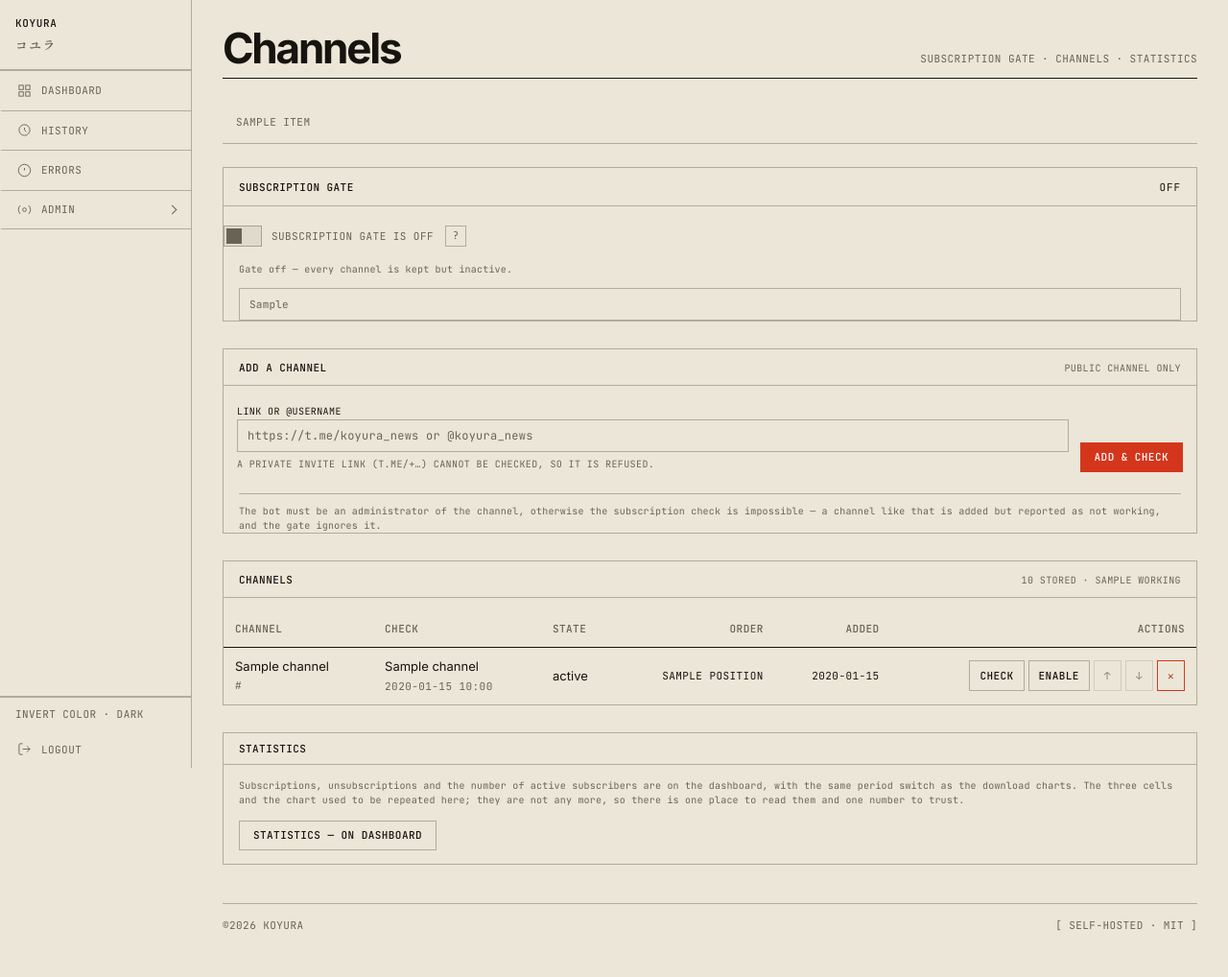
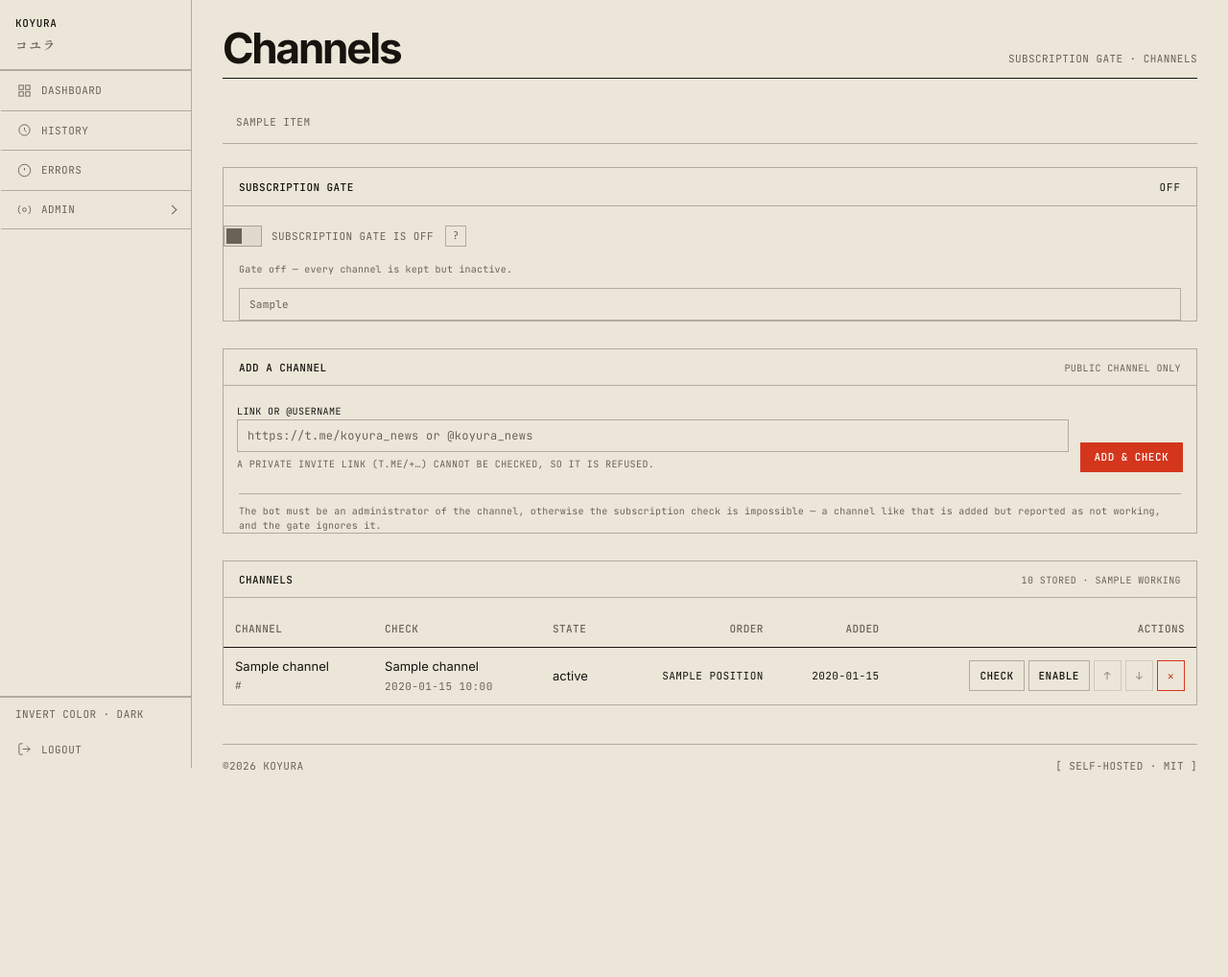
Before and after one commit to 1-01-dev/koyura-bot, a Flask app: template dashboard/templates/admin_channels.html in a window 1280 px wide. Shown: the whole page at 96% size. After the commit the page ends 804 px from the top, so only its background shows below. Run offline with Flask 3, Linux system fonts and the light colour scheme; the template is opened without the code that fills it: most values are stand-ins (such as "Sample title", 1, 10 or a date in 2020); parts of the project's set-up code (start-up, migrations or seed data) failed here and were passed over; some libraries are stand-ins or nearby versions.

Commit message:
refactor(dashboard): drop the Statistics link card from Channels
The card did not move the statistics, it only pointed at the dashboard:
on a page whose job is the switch and the channel list, that was a third
thing to read and not a number. The numbers stay on `/`, and the tests now
pin that no template renders a `channel-stats-link` id again.

```diff
--- a/dashboard/templates/admin_channels.html
+++ b/dashboard/templates/admin_channels.html
@@ -7,7 +7,7 @@
 {% block content %}
 <div class="page-head">
   <h1 class="page-title">Channels</h1>
-  <p class="page-meta mono">Subscription gate · channels · statistics</p>
+  <p class="page-meta mono">Subscription gate · channels</p>
 </div>
 
 {% include "_admin_tabs.html" %}
@@ -215,26 +215,6 @@
   {% endif %}
 </section>
 
-<!-- Statistics live on the Dashboard -----------------------------------
-     The numbers moved to `/`, next to the download KPIs: one page owns them,
-     and this page keeps only what it is for — the switch, the channel list and
-     the checks. The link carries no period, because the period belongs to the
-     dashboard's own range switch. -->
-<section class="card panel" id="channel-stats-link-card">
-  <div class="card-header panel-head">
-    <h2 class="card-title">Statistics</h2>
-  </div>
-  <p class="limits-note panel-body" id="channel-stats-link-note">
-    Subscriptions, unsubscriptions and the number of active subscribers are on
-    the dashboard, with the same period switch as the download charts. The
-    three cells and the chart used to be repeated here; they are not any more,
-    so there is one place to read them and one number to trust.
-  </p>
-  <p class="limits-actions">
-    <a class="btn btn-secondary" href="/" id="channel-stats-link">Statistics — on Dashboard</a>
-  </p>
-</section>
-
 </div>
 <!-- /panel-stack -->
 {% endblock %}
```
Also changed, not shown: dashboard/tests/test_channels.py (+15 -7 lines).
